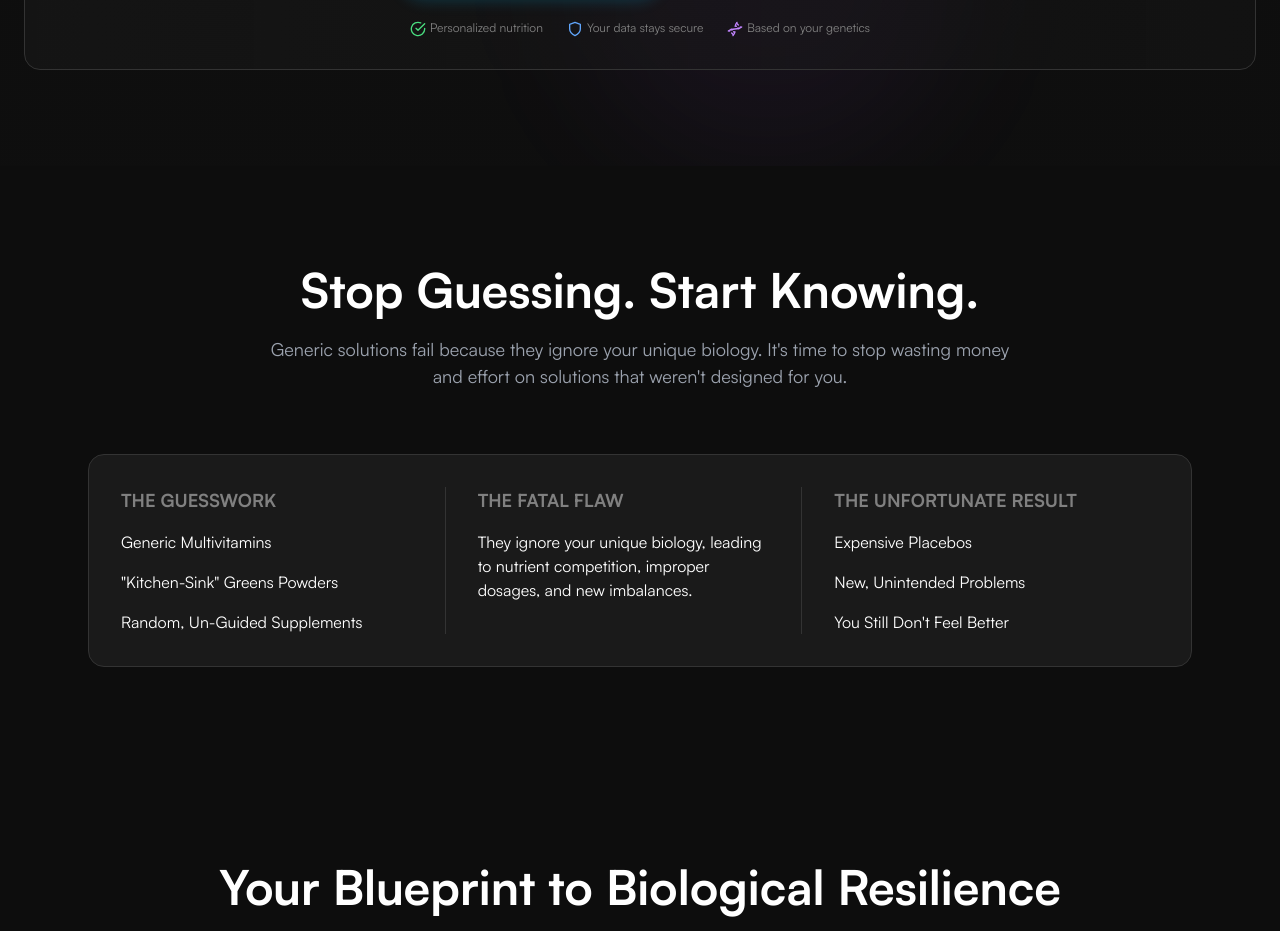
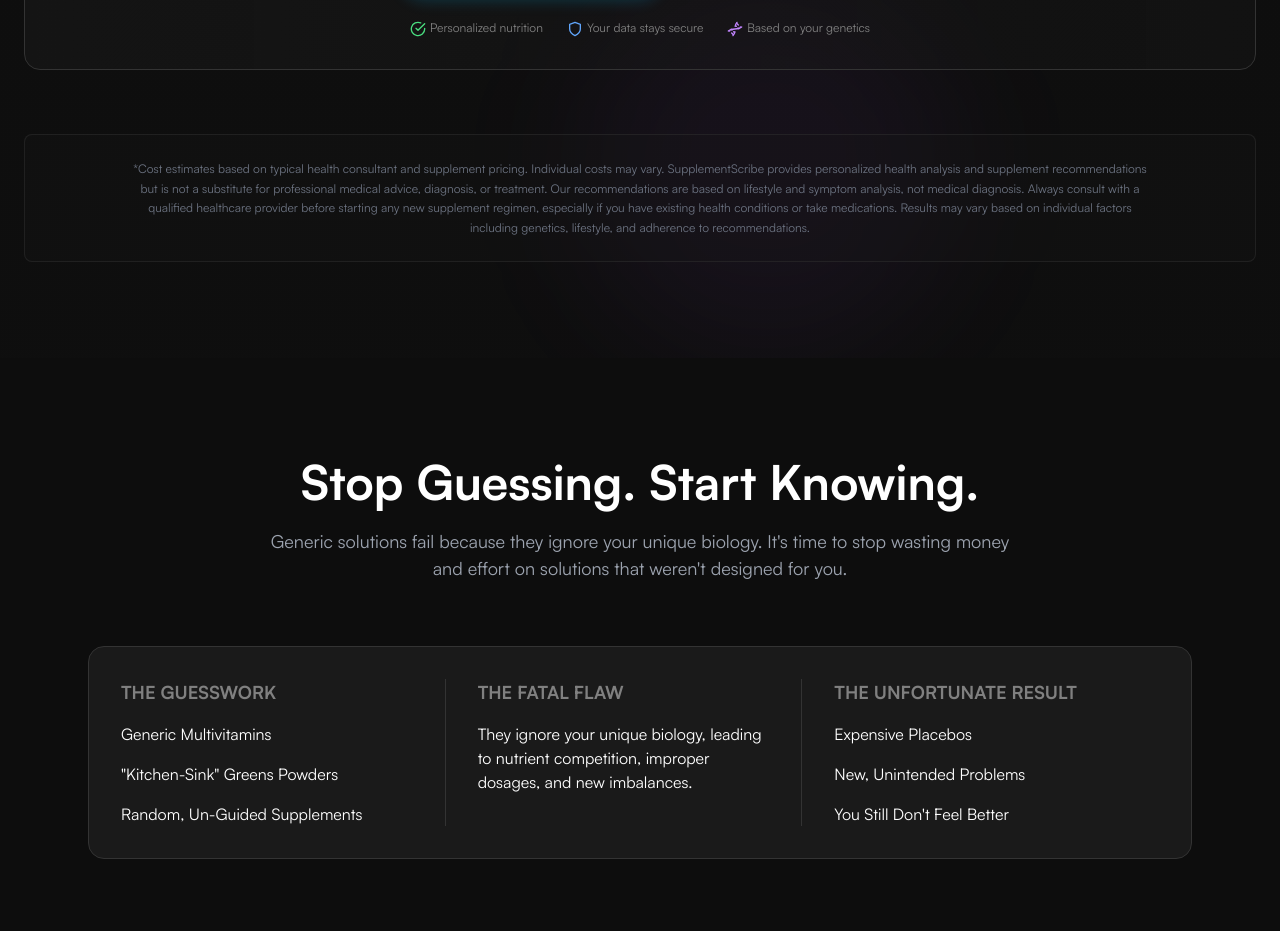
Before and after one commit to seanvraineri/supplementscribeai, a Next.js app: page / in a window 1280 px wide. Shown: the part 5740-6671 px from the top of the page. Built offline with nearby package versions, Linux system fonts and the light colour scheme; a web font is replaced by a local one.

Commit message:
Added legal disclaimers to supplement comparison section for FTC compliance

```diff
--- a/src/components/SupplementComparisonSection.tsx
+++ b/src/components/SupplementComparisonSection.tsx
@@ -615,6 +615,21 @@ export default function SupplementComparisonSection() {
             </span>
           </div>
         </motion.div>
+
+        {/* Legal Disclaimers */}
+        <motion.div
+          className="mt-16 text-center"
+          initial={{ opacity: 0, y: 20 }}
+          whileInView={{ opacity: 1, y: 0 }}
+          transition={{ duration: 0.6 }}
+          viewport={{ once: true }}
+        >
+          <div className="bg-dark-panel/30 border border-dark-border/50 rounded-lg p-6">
+            <p className="text-xs text-gray-500 max-w-5xl mx-auto leading-relaxed">
+              *Cost estimates based on typical health consultant and supplement pricing. Individual costs may vary. SupplementScribe provides personalized health analysis and supplement recommendations but is not a substitute for professional medical advice, diagnosis, or treatment. Our recommendations are based on lifestyle and symptom analysis, not medical diagnosis. Always consult with a qualified healthcare provider before starting any new supplement regimen, especially if you have existing health conditions or take medications. Results may vary based on individual factors including genetics, lifestyle, and adherence to recommendations.
+            </p>
+          </div>
+        </motion.div>
       </div>
     </section>
   );
```
